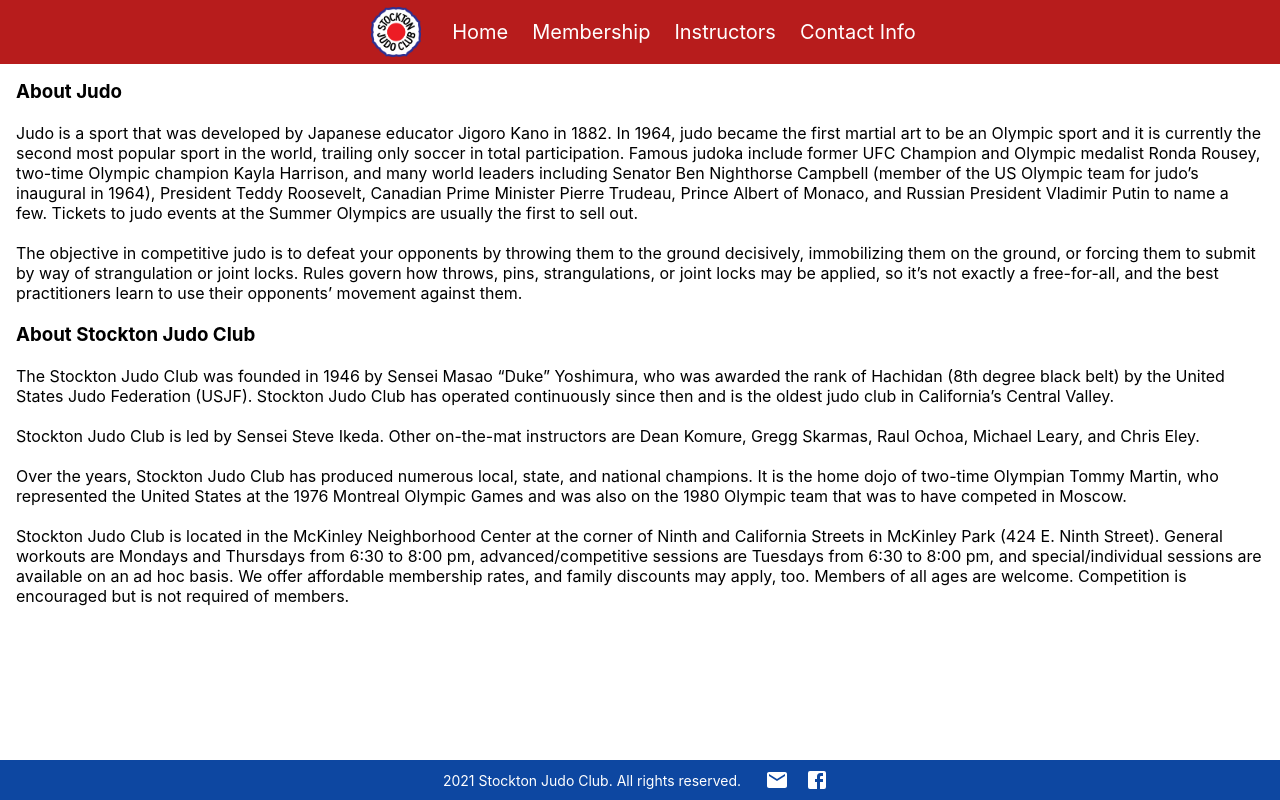
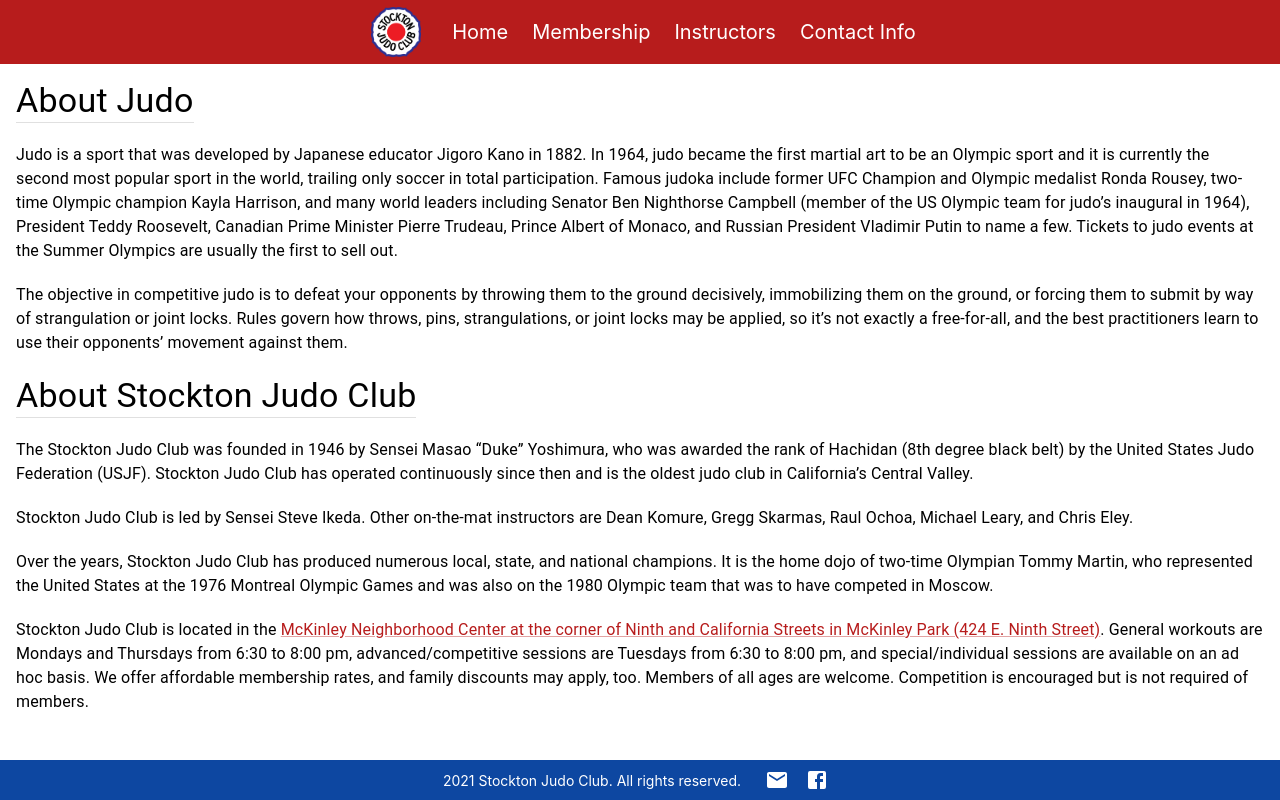
Before and after one commit to MJADangcil/stockton-judo-club, a React (Create React App) app: page / in a window 1280 px wide. Built offline with nearby package versions, Linux system fonts and the light colour scheme.

Commit message:
Update HomePage.js

```diff
--- a/src/pages/HomePage/HomePage.js
+++ b/src/pages/HomePage/HomePage.js
@@ -1,66 +1,88 @@
 import React from 'react';
-import { Container, Grid } from '@mui/material';
+import { Container, Divider, Grid, Link, Typography } from '@mui/material';
 
 export default function HomePage() {
   return (
     <section>
       <Container maxWidth={false} sx={{ display: 'table-row', height: 'auto' }}>
         <Grid container rowSpacing={2.5} sx={{ padding: '16px' }}>
-          <Grid component='h3' item>
-            About Judo
+          <Grid item>
+            <Typography variant='h4'>About Judo</Typography>
+            <Divider />
           </Grid>
-          <Grid component='span' item>
-            Judo is a sport that was developed by Japanese educator Jigoro Kano
-            in 1882. In 1964, judo became the first martial art to be an Olympic
-            sport and it is currently the second most popular sport in the
-            world, trailing only soccer in total participation. Famous judoka
-            include former UFC Champion and Olympic medalist Ronda Rousey,
-            two-time Olympic champion Kayla Harrison, and many world leaders
-            including Senator Ben Nighthorse Campbell (member of the US Olympic
-            team for judo’s inaugural in 1964), President Teddy Roosevelt,
-            Canadian Prime Minister Pierre Trudeau, Prince Albert of Monaco, and
-            Russian President Vladimir Putin to name a few. Tickets to judo
-            events at the Summer Olympics are usually the first to sell out.
+          <Grid item>
+            <Typography variant='body1'>
+              Judo is a sport that was developed by Japanese educator Jigoro
+              Kano in 1882. In 1964, judo became the first martial art to be an
+              Olympic sport and it is currently the second most popular sport in
+              the world, trailing only soccer in total participation. Famous
+              judoka include former UFC Champion and Olympic medalist Ronda
+              Rousey, two-time Olympic champion Kayla Harrison, and many world
+              leaders including Senator Ben Nighthorse Campbell (member of the
+              US Olympic team for judo’s inaugural in 1964), President Teddy
+              Roosevelt, Canadian Prime Minister Pierre Trudeau, Prince Albert
+              of Monaco, and Russian President Vladimir Putin to name a few.
+              Tickets to judo events at the Summer Olympics are usually the
+              first to sell out.
+            </Typography>
           </Grid>
-          <Grid component='span' item>
+          <Grid item>
+            <Typography variant='body1'>
               The objective in competitive judo is to defeat your opponents by
               throwing them to the ground decisively, immobilizing them on the
               ground, or forcing them to submit by way of strangulation or joint
-            locks. Rules govern how throws, pins, strangulations, or joint locks
-            may be applied, so it’s not exactly a free-for-all, and the best
-            practitioners learn to use their opponents’ movement against them.
+              locks. Rules govern how throws, pins, strangulations, or joint
+              locks may be applied, so it’s not exactly a free-for-all, and the
+              best practitioners learn to use their opponents’ movement against
+              them.
+            </Typography>
           </Grid>
-          <Grid component='h3' item>
-            About Stockton Judo Club
+          <Grid item>
+            <Typography variant='h4'>About Stockton Judo Club</Typography>
+            <Divider />
           </Grid>
-          <Grid component='span' item>
+          <Grid item>
+            <Typography variant='body1'>
               The Stockton Judo Club was founded in 1946 by Sensei Masao “Duke”
               Yoshimura, who was awarded the rank of Hachidan (8th degree black
               belt) by the United States Judo Federation (USJF). Stockton Judo
               Club has operated continuously since then and is the oldest judo
               club in California’s Central Valley.
+            </Typography>
           </Grid>
           <Grid component='span' item>
+            <Typography variant='body1'>
               Stockton Judo Club is led by Sensei Steve Ikeda. Other on-the-mat
               instructors are Dean Komure, Gregg Skarmas, Raul Ochoa, Michael
               Leary, and Chris Eley.
+            </Typography>
           </Grid>
           <Grid component='span' item>
+            <Typography variant='body1'>
               Over the years, Stockton Judo Club has produced numerous local,
               state, and national champions. It is the home dojo of two-time
-            Olympian Tommy Martin, who represented the United States at the 1976
-            Montreal Olympic Games and was also on the 1980 Olympic team that
-            was to have competed in Moscow.
+              Olympian Tommy Martin, who represented the United States at the
+              1976 Montreal Olympic Games and was also on the 1980 Olympic team
+              that was to have competed in Moscow.
+            </Typography>
           </Grid>
           <Grid component='span' item>
-            Stockton Judo Club is located in the McKinley Neighborhood Center at
-            the corner of Ninth and California Streets in McKinley Park (424 E.
-            Ninth Street). General workouts are Mondays and Thursdays from 6:30
-            to 8:00 pm, advanced/competitive sessions are Tuesdays from 6:30 to
-            8:00 pm, and special/individual sessions are available on an ad hoc
-            basis. We offer affordable membership rates, and family discounts
-            may apply, too. Members of all ages are welcome. Competition is
+            <Typography variant='body1'>
+              Stockton Judo Club is located in the{' '}
+              <Link
+                href='https://goo.gl/maps/XdtFPYiMBb56Zhe96'
+                target='_blank'
+              >
+                McKinley Neighborhood Center at the corner of Ninth and
+                California Streets in McKinley Park (424 E. Ninth Street)
+              </Link>
+              . General workouts are Mondays and Thursdays from 6:30 to 8:00 pm,
+              advanced/competitive sessions are Tuesdays from 6:30 to 8:00 pm,
+              and special/individual sessions are available on an ad hoc basis.
+              We offer affordable membership rates, and family discounts may
+              apply, too. Members of all ages are welcome. Competition is
               encouraged but is not required of members.
+            </Typography>
           </Grid>
         </Grid>
       </Container>
```
Lines whose indentation alone changed are shown as unchanged.
